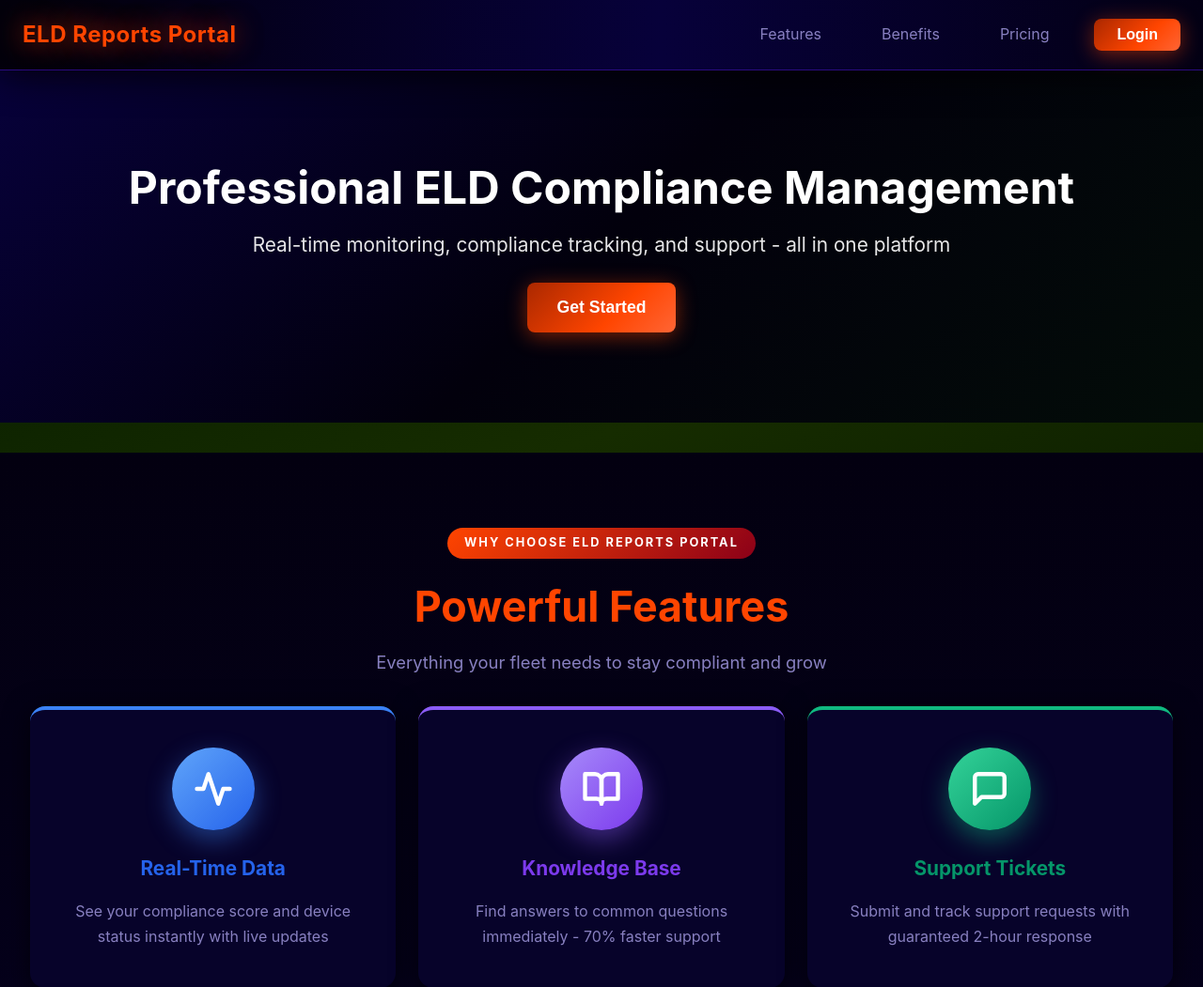
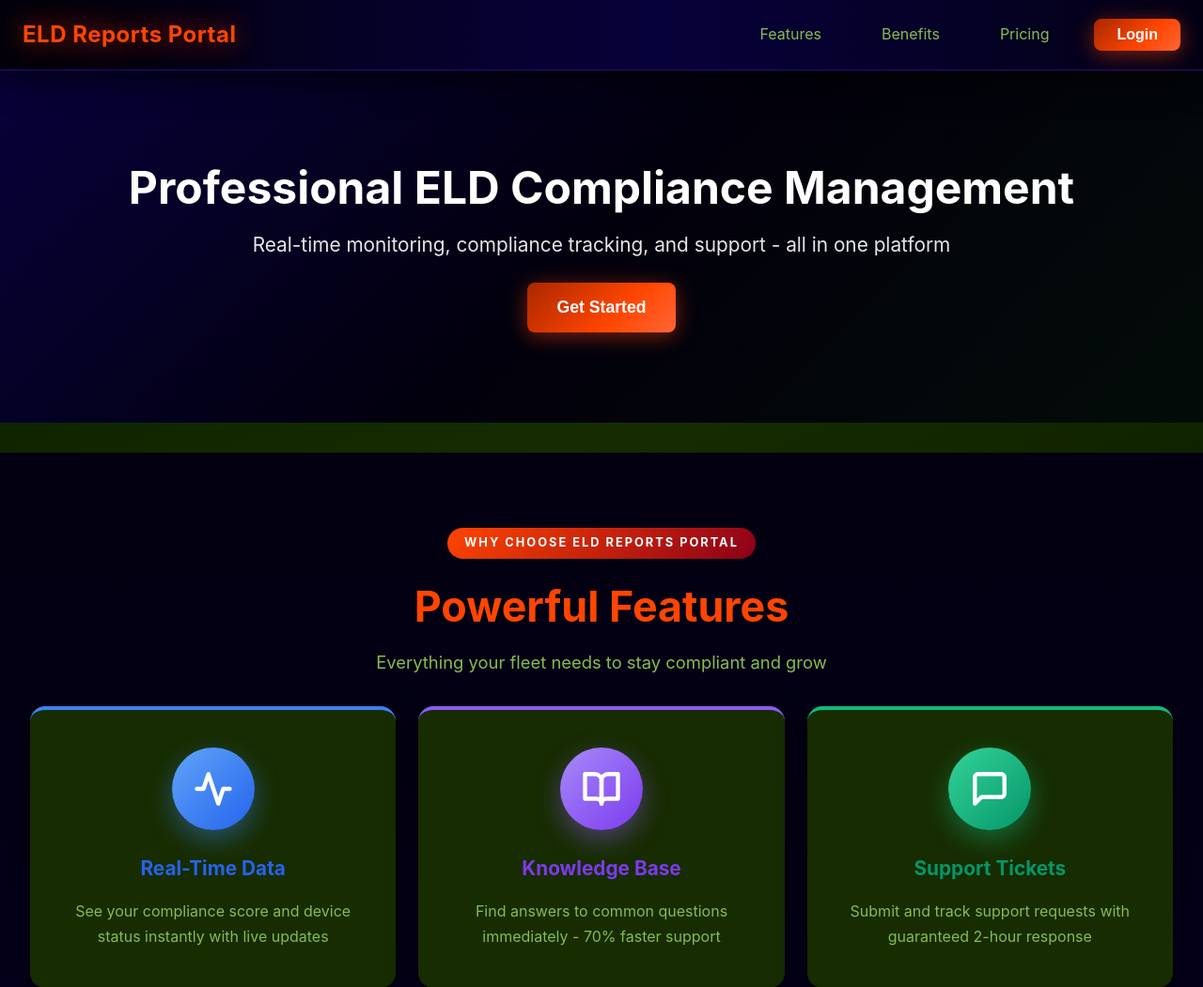
Before and after one commit to mardriddinqosimov-hub/ELD-Customer-Portal, a Flask app: page / in a window 1280 px wide. Shown: the top 1051 px of the page at 94% size. Run offline with Flask 3, Linux system fonts and the light colour scheme.

Commit message:
style: change section/card backgrounds to Uranium green palette
Co-Authored-By: Claude Sonnet 4.6 <noreply@anthropic.com>

```diff
--- a/static/css/style.css
+++ b/static/css/style.css
@@ -1,9 +1,9 @@
 /* static/css/style.css - Global Styles */
 
 :root {
-    /* Ultramarine deep base */
-    --primary-color: #130740;
-    --secondary-color: #1C0E68;
+    /* Uranium green base */
+    --primary-color: #162B00;
+    --secondary-color: #1E3800;
     /* Solar Lava accent */
     --accent-color: #FF4500;
     /* Status colors */
@@ -12,15 +12,15 @@
     --danger-color: #FF2830;
     --critical-color: #FF0020;
 
-    /* Ultramarine + Uranium dark backgrounds */
-    --bg-primary: #07032A;
-    --bg-secondary: #040118;
-    --bg-tertiary: #0D0645;
-    /* Pale lavender text on ultramarine */
-    --text-primary: #E6E0FF;
-    --text-secondary: #8880C0;
-    --text-tertiary: #50488A;
-    --border-color: #1E1060;
+    /* Uranium dark backgrounds */
+    --bg-primary: #172C00;
+    --bg-secondary: #102000;
+    --bg-tertiary: #1F3800;
+    /* Light text on uranium dark */
+    --text-primary: #D8FFB0;
+    --text-secondary: #88BB50;
+    --text-tertiary: #506830;
+    --border-color: #2E5000;
 
     --spacing-xs: 4px;
     --spacing-sm: 8px;
@@ -1862,13 +1862,13 @@ main {
 }
 
 /* ═══════════════════════════════════════════════════════════════════════════
-   THEME — Solar Lava · Ultramarine + Uranium · Rosewood · Pine Tree
+   THEME — Solar Lava · Uranium · Rosewood · Pine Tree
    Solar Lava:  #FF4500 / #FF6535   — headings, accents, logo, buttons
-   Ultramarine: #07032A / #040118   — deep backgrounds (cards, body)
-   Uranium:     #AAFF00 / #C8FF14   — clean/good indicators, fines stat
+   Uranium:     #172C00 / #1F3800   — card & section backgrounds (green-dark)
+   Uranium glow:#AAFF00 / #C8FF14   — clean indicators, fines stat, badges
    Rosewood:    #8B0018 / #6B0010   — violation/danger left borders
    Pine Tree:   #00C050 / #007830   — compliance/success states
-   Night Blue:  #1E1060 / #0D0645   — borders, inputs, subtle accents
+   Border:      #2E5000             — subtle uranium-green borders
    ═══════════════════════════════════════════════════════════════════════════ */
 
 /* ── Page ── */
@@ -2195,4 +2195,4 @@ option { background: var(--bg-primary); color: var(--text-primary); }
 .close-btn:hover { color: var(--text-primary) !important; }
 .toast-success { background: linear-gradient(135deg, #007830, #00C050) !important; color: white !important; }
 .toast-error { background: linear-gradient(135deg, #6B0010, #8B0018) !important; color: white !important; }
-.toast-info { background: #130740 !important; color: var(--text-primary) !important; }
+.toast-info { background: #162B00 !important; color: var(--text-primary) !important; }
```
